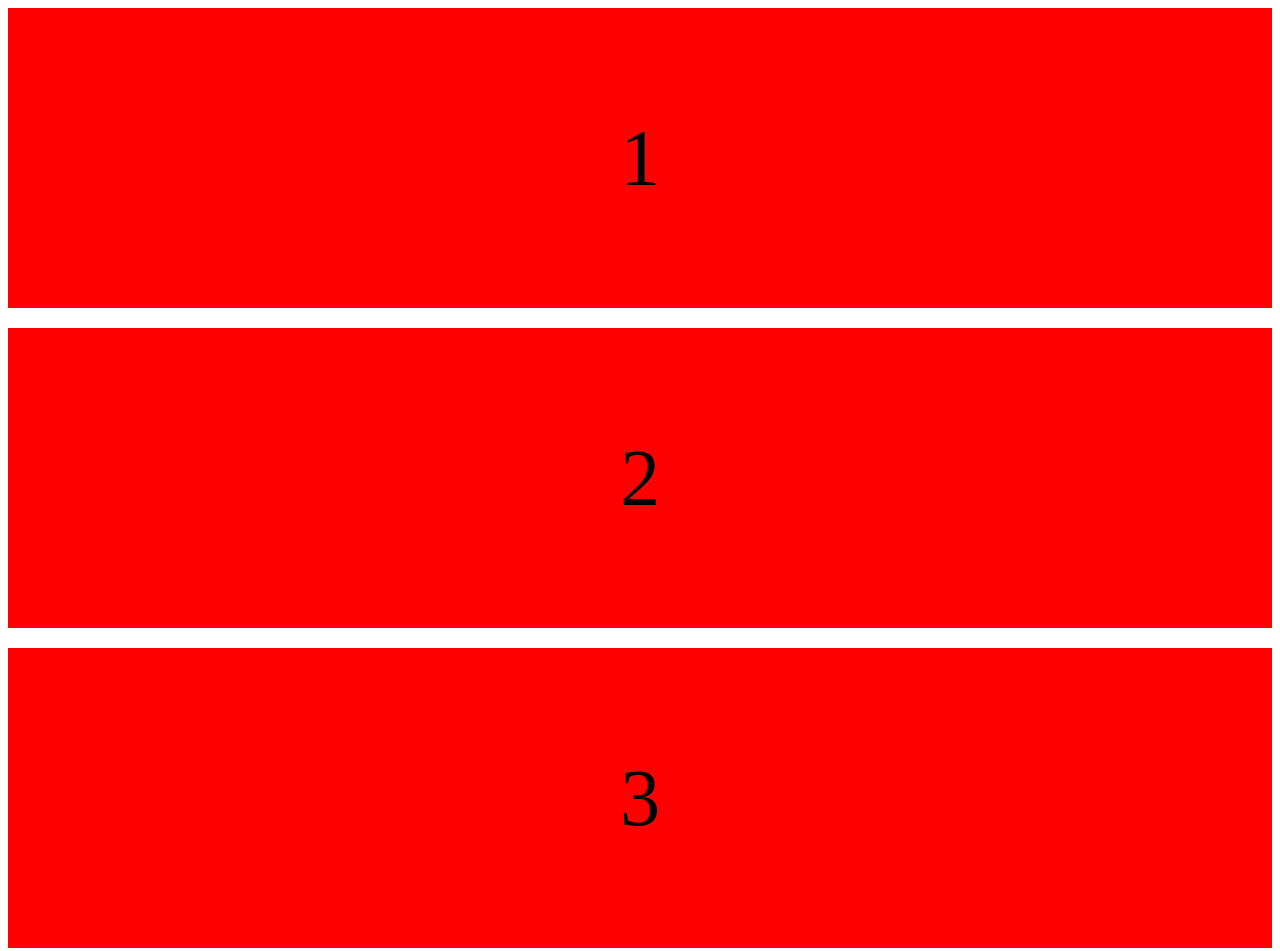
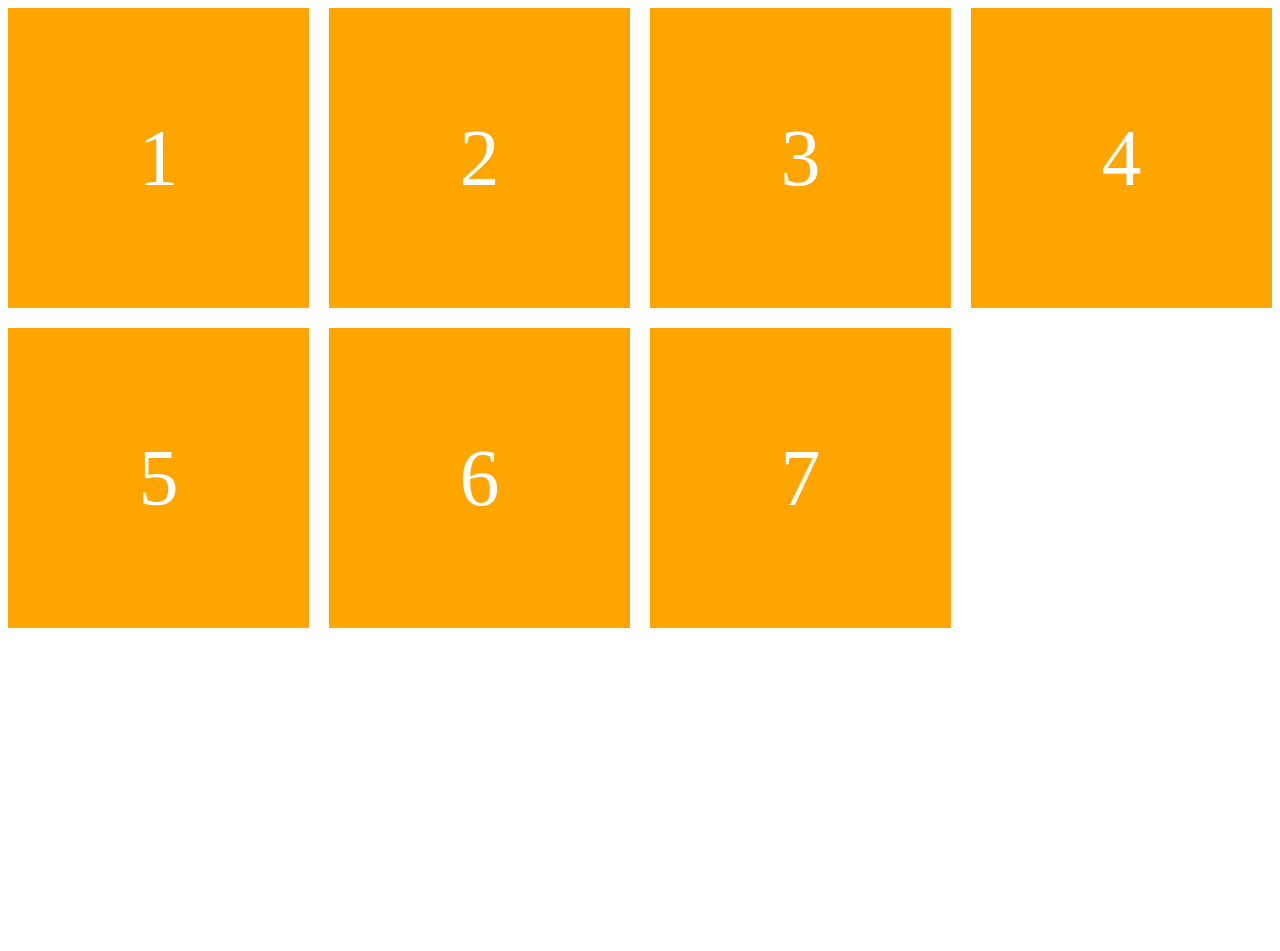
Before and after one commit to ouDriss95/media-query, a plain HTML site: page index.html in a window 1280 px wide. Shown: the top 951 px of the page. After the commit the page ends 800 px from the top, so only its background shows below. Drawn offline with Linux system fonts and the light colour scheme.

Commit message:
implement madia query

```diff
--- a/index.html
+++ b/index.html
@@ -21,6 +21,42 @@
       align-items: center;
       justify-content: center;
     }
+    /* From 400px and beyond */
+    @media screen and (min-width: 400px) {
+      .container {
+        grid-template-columns: 1fr 1fr;
+      }
+      .box {
+        background-color: #000;
+        color: #fff;
+      }
+    }
+    /* From 800px and beyond */
+    @media screen and (min-width: 800px) {
+      .container {
+        grid-template-columns: 1fr 1fr 1fr;
+      }
+      .box {
+        background-color: green;
+        color: #fff;
+      }
+    }
+    /* From 1000px and beyond */
+    @media screen and (min-width: 1000px) {
+      .container {
+        grid-template-columns: repeat(4, 1fr);
+      }
+      .box {
+        background-color: orange;
+        color: #fff;
+      }
+    }
+    /* Hide boxed between 250px to 900px */
+    @media screen and (min-width: 850px) and (max-width: 900px) {
+      .box {
+        display: none;
+      }
+    }
   </style>
 
   <body>
@@ -31,6 +67,7 @@
       <div class="box">4</div>
       <div class="box">5</div>
       <div class="box">6</div>
+      <div class="box">7</div>
     </div>
   </body>
 </html>
```
